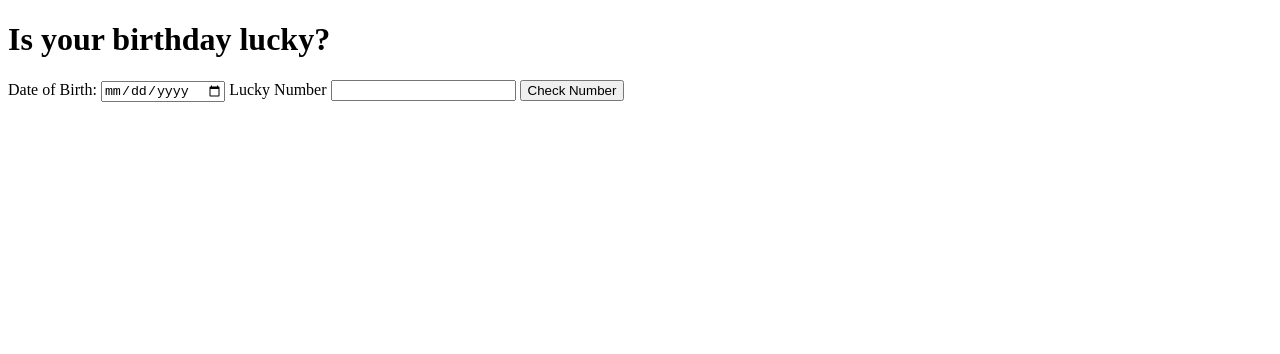
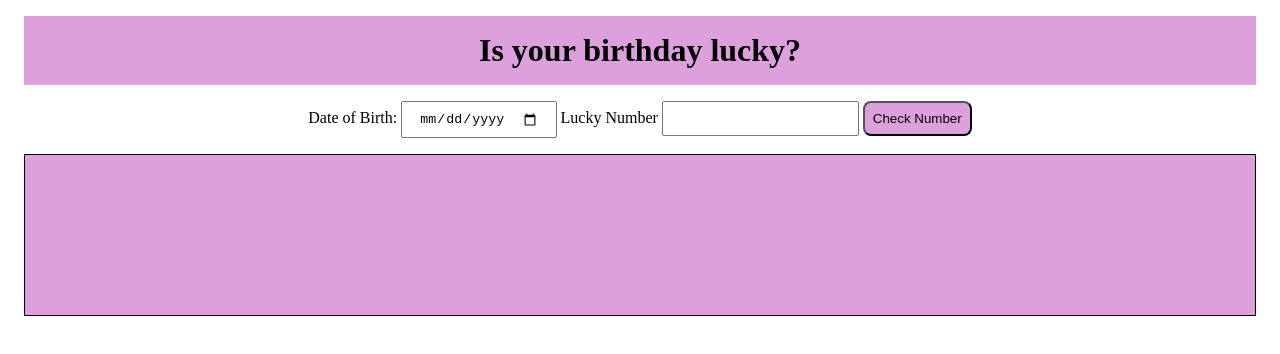
Before and after one commit to aqsaaqeel/lucky-birthday, a plain HTML site: page index.html in a window 1280 px wide. Drawn offline with Linux system fonts and the light colour scheme.

Commit message:
feat : added all functionality

```diff
--- a/app.js
+++ b/app.js
@@ -1,7 +1,7 @@
 var dateOfBirth = document.querySelector("#date-of-birth");
 var luckyNumber = document.querySelector("#lucky-number");
 var checkNumberButton = document.querySelector("#check-number");
-var outputBox = document.querySelector("#output");
+var outputBox = document.querySelector("#output-box");
 
 function sumOfDate(dob) {
     dob = dob.replaceAll("-","");
@@ -14,10 +14,10 @@ function sumOfDate(dob) {
 
 function compareValues(sum, lNumber){
     if(sum%lNumber === 0 ) {
-        outputBox.value = "Ooh! Your birthday is lucky";
+        outputBox.innerText = "Ooh! Your birthday is lucky";
     }
     else {
-        outputBox.value = "Sorry your birthday is not Lucky";
+        outputBox.innerText = "Sorry your birthday is not Lucky";
     }
 }
 checkNumberButton.addEventListener("click", function checkBirthday(){
--- a/index.html
+++ b/index.html
@@ -7,15 +7,15 @@
     <title>Lucky Birthday</title>
     <link rel="stylesheet" href="style.css">
 </head>
-<body>
-     <h1>Is your birthday lucky?</h1>
+<body class="container">
+     <h1 class="heading-one">Is your birthday lucky?</h1>
      <div class="container">
          <label for="date-of-birth">Date of Birth:</label>
          <input type="date" id="date-of-birth">
          <label for="lucky-number">Lucky Number</label>
          <input id="lucky-number"type="number">
          <button id="check-number">Check Number</button>
-         <p id="output" disabled></p>
+         <div id="output-box" ></div>
         </div>
         <script src="app.js"></script>
 </body>
--- a/style.css
+++ b/style.css
@@ -1,3 +1,26 @@
-.output{
-    padding: 1rem;
+#output-box{
+    padding: 5rem;
+    border : 1px solid;
+    margin: 1rem;
+    background-color: #DDA0DD;
 }
+.container {
+    text-align : center;
+}
+.heading-one {
+    background-color: #DDA0DD;
+    margin : 1rem;
+    padding : 1rem;
+}
+#date-of-birth {
+    padding : 0.5rem 1rem;
+}
+#lucky-number {
+    padding : 0.5rem 0.5rem;
+}
+#check-number{
+    background-color: #DDA0DD;
+    padding : 0.5rem;
+    border-radius: 0.5rem;
+    border-color: black;
+}
```
